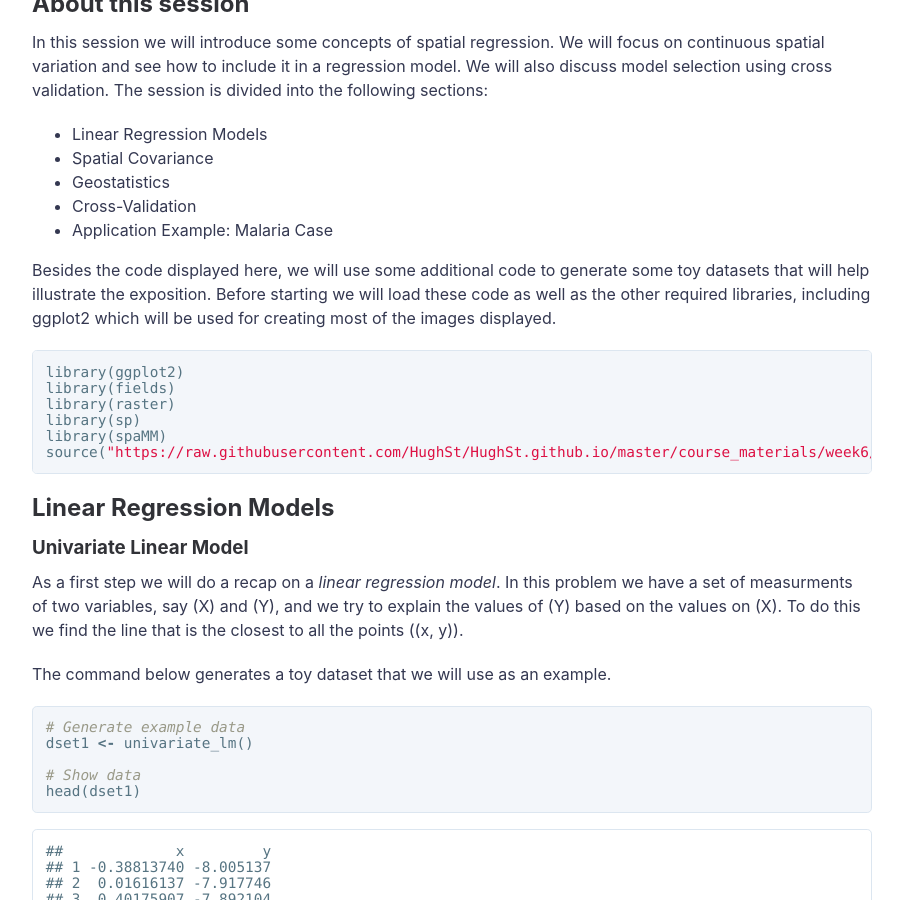
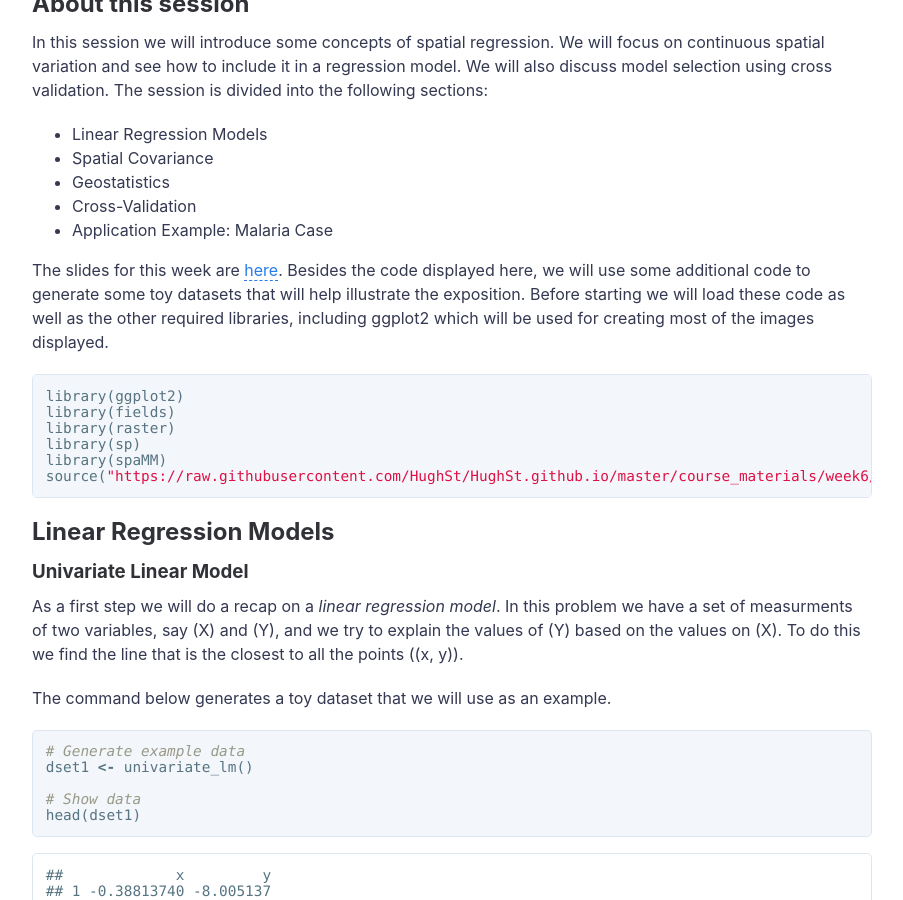
Before and after one commit to HughSt/HughSt.github.io, a Jekyll site: the page built from _posts/2017-10-11-week-6.md, in a window 1280 px wide and 900 px high, scrolled down 714 px. Shown: the whole window, without its empty margins (188-1091 px from the left). Built offline with Jekyll 4.4.1, drawn with Linux system fonts in a browser that asks for light colours.

Commit message:
Link to week 6 slides

```diff
--- a/_posts/2017-10-11-week-6.md
+++ b/_posts/2017-10-11-week-6.md
@@ -20,7 +20,7 @@ validation. The session is divided into the following sections:
   - Cross-Validation
   - Application Example: Malaria Case
 
-Besides the code displayed here, we will use some additional code to
+The slides for this week are [here](https://github.com/HughSt/HughSt.github.io/blob/master/course_materials/week6/Slides/spatial_regression.pptx). Besides the code displayed here, we will use some additional code to
 generate some toy datasets that will help illustrate the exposition.
 Before starting we will load these code as well as the other required
 libraries, including ggplot2 which will be used for creating most of the
```
